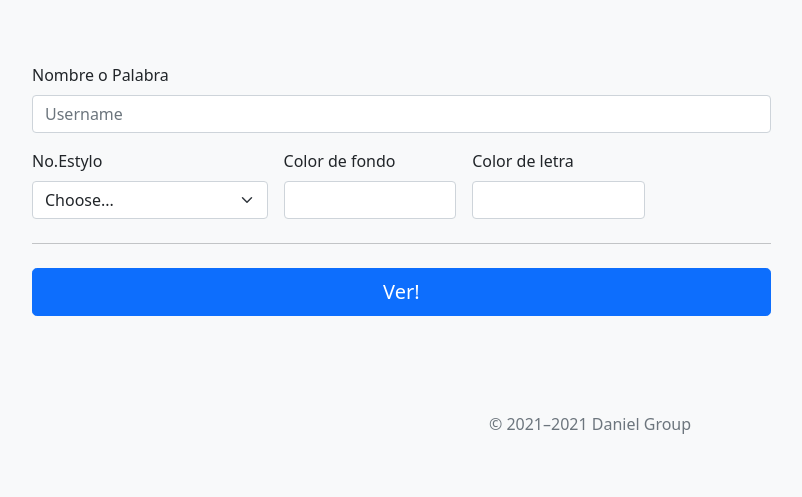
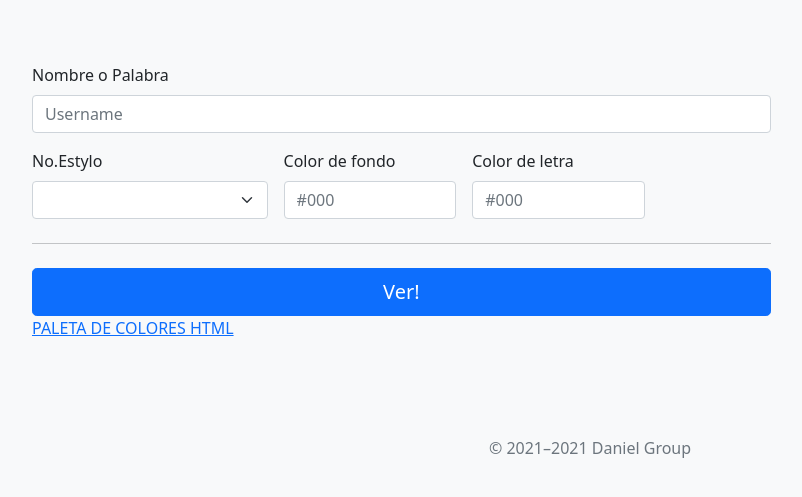
Before and after one commit to danielbuiles/WordStyle, a PHP site: page /Home.php in a window 1280 px wide. Shown: the part 206-703 px from the top of the page, without its empty margins (50-852 px from the left). Run offline with PHP 8.4, Linux system fonts and the light colour scheme; some libraries are stand-ins or nearby versions.

Commit message:
Falta fusionar las 2 partes

```diff
--- a/views/Home.php
+++ b/views/Home.php
@@ -1,3 +1,22 @@
+<?php
+$RegularExpresion="/^#[0-9|A-Z][0-9|A-Z][0-9|A-Z][0-9|A-Z][0-9|A-Z][0-9|A-Z]/";
+if (isset($_POST["Btn_Enviar"]))
+{
+  $Text=$_POST['Username'];
+  $Style=$_POST['NoEstilo'];
+  $Color_Fondo=$_POST['ClFondo'];
+  $Color_Letra=$_POST['ClLetra'];
+
+  if (strlen($Text)>10 or !preg_match($RegularExpresion,$Color_Fondo) or !preg_match($RegularExpresion,$Color_Letra))
+  {
+    echo("mallo");
+  }
+  else
+  {
+    header("location:index.php");
+  }
+}
+?>
 <!doctype html>
 <html lang="en">
   <head>
@@ -9,7 +28,7 @@
     <title>Playlabras</title>
     <link href="https://cdn.jsdelivr.net/npm/bootstrap@5.0.0-beta2/dist/css/bootstrap.min.css" rel="stylesheet" integrity="sha384-BmbxuPwQa2lc/FVzBcNJ7UAyJxM6wuqIj61tLrc4wSX0szH/Ev+nYRRuWlolflfl" crossorigin="anonymous">
     <link rel="stylesheet" href="../css//normalize.css">
-    <link rel="stylesheet" href="../css//form-validation.css">
+    <link rel="stylesheet" href="../css//form-validations.css">
   </head>
   <body class="bg-light">
     <div class="container">
@@ -21,51 +40,71 @@
         </div>
         <div class="row g-3">
           <div class="col-md-7 col-lg-8">
-            <form class="needs-validation" novalidate>
+            <form class="needs-validation" method="POST">
               <div class="row g-3">
 
                 <div class="col-12">
                   <label for="username" class="form-label">Nombre o Palabra</label>
                   <div class="input-group has-validation">
-                    <input type="text" class="form-control" id="username" placeholder="Username" required>
-                  <div class="invalid-feedback">
-                      Your username is required.
-                    </div>
+                    <input type="text" class="form-control" id="username" placeholder="Username" required name="Username" value="<?php if(isset($Text)) echo($Text);?>">
                   </div>
+                  <?php if(isset($Text)){?>
+                     <?php if(strlen($Text)>10) {?>
+                        <p class="Error" name="err_Nombre">* Su palabra es muy Larga</p>
+                      <?php }?>
+                  <?php }?>
                 </div>
 
                 <div class="col-md-4">
                   <label for="state" class="form-label">No.Estylo</label>
-                  <select class="form-select" id="state" required>
-                    <option value="">Choose...</option>
-                    <option>California</option>
+                  <select class="form-select" id="state" name="NoEstilo" required>
+                    <option value=""></option>
+                    <option value="1">1</option>
+                    <option value="2">2</option>
+                    <option value="3">3</option>
+                    <option value="4">4</option>
                   </select>
                 </div>
 
                 <div class="col-md-3">
                   <label for="zip" class="form-label">Color de fondo</label>
-                  <input type="text" class="form-control" id="zip" placeholder="" required>
-
+                  <input type="text" class="form-control" id="zip" placeholder="#000" name="ClFondo" required value="<?php if(isset($Color_Fondo)) echo($Color_Fondo);?>">
+                  <?php if(isset($Color_Fondo)){?>
+                      <?php if(!preg_match($RegularExpresion,$Color_Fondo)) {?>
+                        <p class="Error" name="err_Fondo">* Ejemplo:#7E5E67</p>
+                      <?php }?>
+                  <?php }?>
                 </div>
 
                 <div class="col-md-3">
                   <label for="zip" class="form-label">Color de letra</label>
-                  <input type="text" class="form-control" id="zip" placeholder="" required>
-
+                  <input type="text" class="form-control" id="zip" placeholder="#000" name="ClLetra" required value="<?php if(isset($Color_Letra)) echo($Color_Letra);?>">
+                  <?php if(isset($Color_Letra)){?>
+                      <?php if(!preg_match($RegularExpresion,$Color_Letra)) {?>
+                        <p class="Error" name="err_Letra">* Ejemplo:#7E5E67</p>
+                      <?php }?>
+                  <?php }?>
                 </div>
 
               </div>
 
               <hr class="my-4">
               <div class="Button-b">
-                <button class="w-100 btn btn-primary btn-lg" type="submit">Ver!</button>
+                <button class="w-100 btn btn-primary btn-lg" type="submit" name="Btn_Enviar">Ver!</button>
               </div>
+              <a onclick="ventana()"  class="A_Paleta">PALETA DE COLORES HTML</a>
             </form>
           </div>
         </div>
       </main>
     </div>
     <footer class="my-5 pt-5 text-muted text-center text-small">
+    <script language="javascript">
+      function ventana()
+      {
+      window.open("https://htmlcolorcodes.com/es/","Nueva ventana");
+      }
+    </script>
       <script src="https://cdn.jsdelivr.net/npm/bootstrap@5.0.0-beta2/dist/js/bootstrap.bundle.min.js" integrity="sha384-b5kHyXgcpbZJO/tY9Ul7kGkf1S0CWuKcCD38l8YkeH8z8QjE0GmW1gYU5S9FOnJ0" crossorigin="anonymous"></script>
       <p class="mb-1">&copy; 2021–2021 Daniel Group</p>
     </footer>
--- a/views/index.php
+++ b/views/index.php
@@ -6,6 +6,7 @@
     <meta name="viewport" content="width=device-width, initial-scale=1.0">
     <link rel="stylesheet" href="../css/normalize.css">
     <link rel="stylesheet" href="../css/styleindex.php" type="text/css" media="all">
+    <!-- CSS only -->
     <title>Text Effetc || Person</title>
 </head>
 <body>
@@ -33,6 +34,7 @@
                 })
             })
         </script>
+        <a href="Home.php"><<<</a>
     </footer>
 </body>
 </html>
```
Also changed, not shown: css/form-validations.css (renamed from css/form-validation.css, +10 -0 lines), css/styleindex.php (+9 -0 lines).
